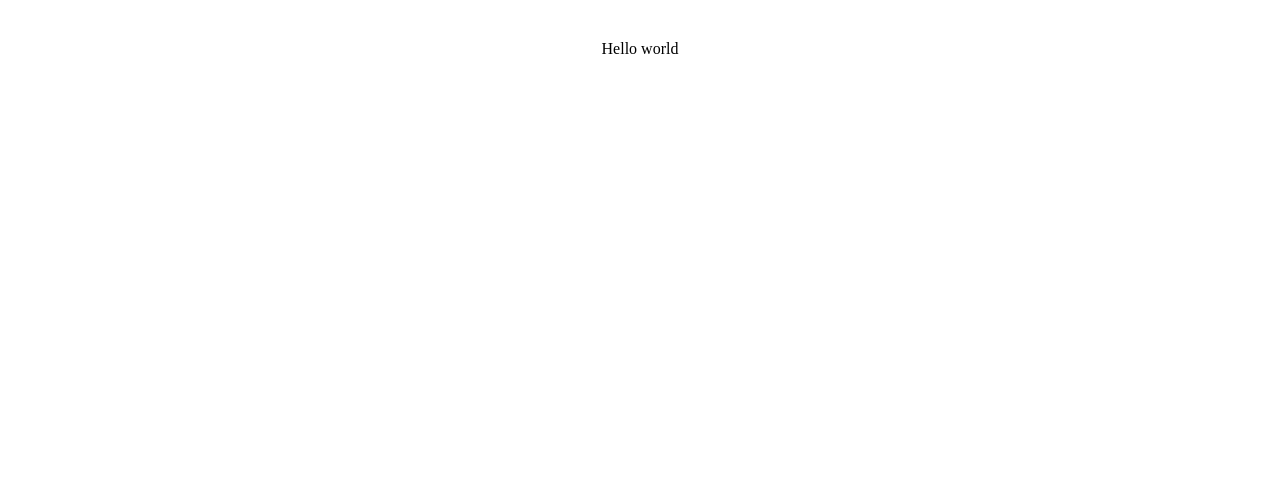
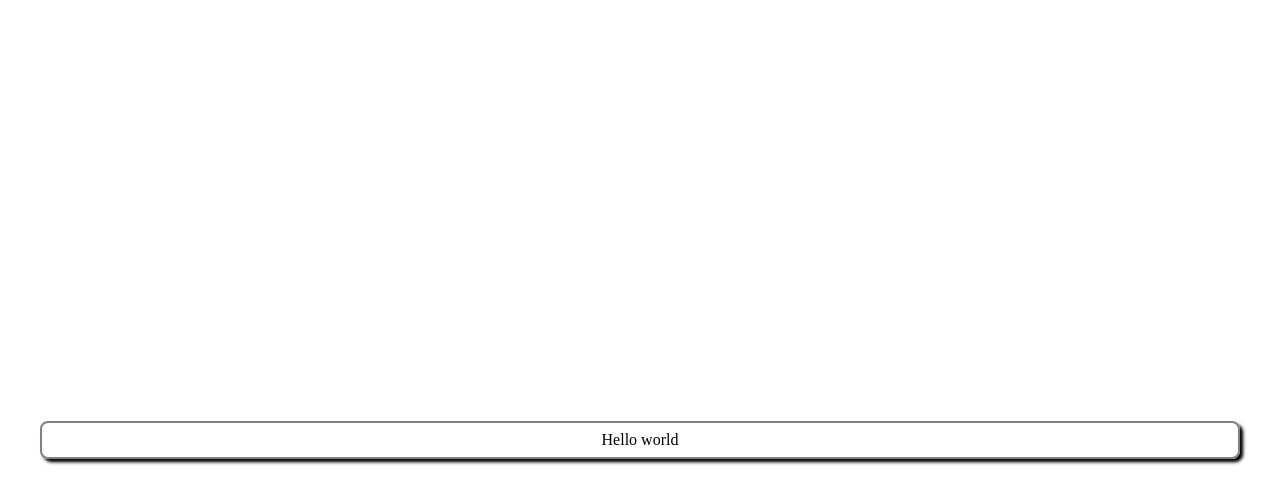
Before and after one commit to ufjf-dcc207/ufjf-dcc207-2024-3-a-atv03-Miguel-Dias-112, a React (Vite) app: page / in a window 1280 px wide. Shown: the top 504 px of the page. Built offline with nearby package versions, Linux system fonts and the light colour scheme.

Commit message:
Adiciona animal

```diff
--- /dev/null
+++ b/src/Animal.css
@@ -0,0 +1,6 @@
+.animal{
+    border: 2px solid gray;
+    box-shadow: 0.2em 0.2em 0.2em ;
+    padding: 0.5em;
+    border-radius: 0.5em;
+}
--- /dev/null
+++ b/src/Animal.tsx
@@ -0,0 +1,13 @@
+
+import './Animal.css'
+
+function Animal() {
+
+  return (
+    <div className='animal'>
+      Hello world
+    </div>
+  )
+}
+
+export default Animal
--- a/src/App.css
+++ b/src/App.css
@@ -3,4 +3,9 @@
   margin: 0 auto;
   padding: 2rem;
   text-align: center;
+  min-height: 100vh;
+  display: flex;
+  flex-direction: column;
+  justify-content: center;
+
 }
--- a/src/App.tsx
+++ b/src/App.tsx
@@ -1,11 +1,11 @@
 
 import './App.css'
-
+import Animal from './Animal'
 function App() {
 
   return (
     <div className='app'>
-      Hello world
+      <Animal />
     </div>
   )
 }
```
